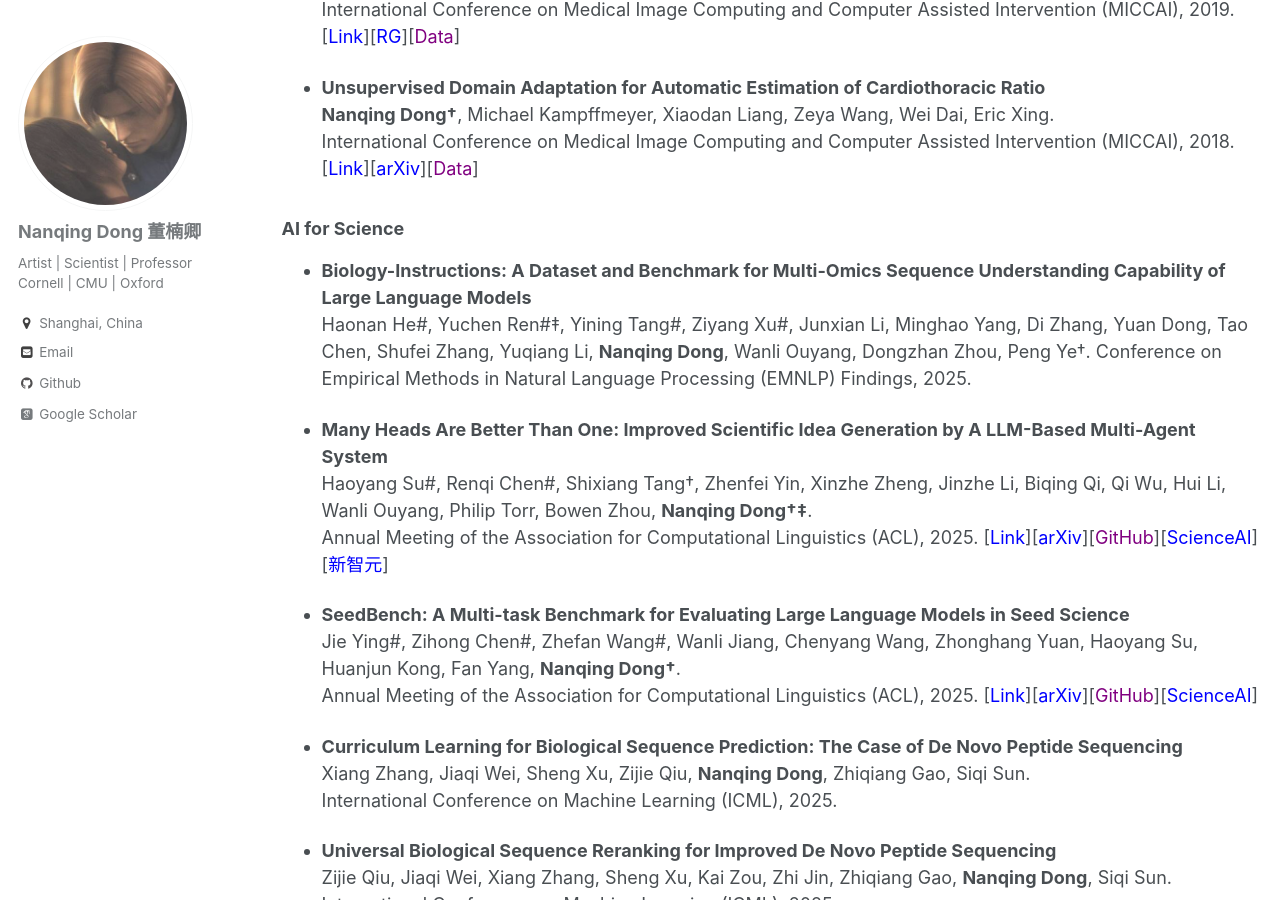
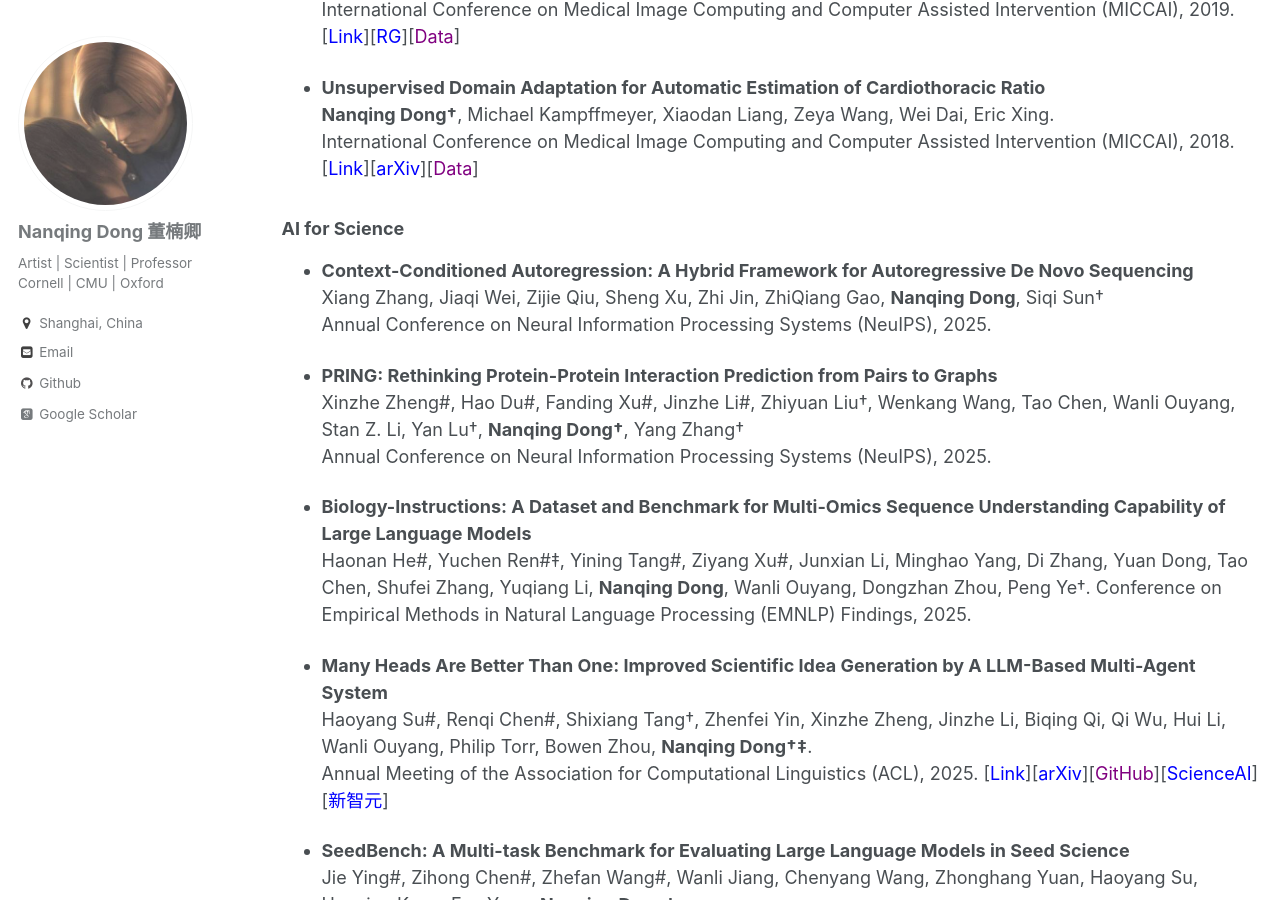
Before and after one commit to eveningdong/eveningdong.github.io, a Jekyll site: the page built from _pages/publication.md, in a window 1280 px wide and 900 px high, scrolled down 3890 px. Built offline with Jekyll 4.4.1, drawn with Linux system fonts in a browser that asks for light colours; some web fonts are replaced; some of the changed text lies outside the part shown.

Commit message:
Update publication.md

```diff
--- a/_pages/publication.md
+++ b/_pages/publication.md
@@ -132,6 +132,14 @@ The research topics are listed in alphabetical order.
 
 
 ### AI for Science
+* **Context-Conditioned Autoregression: A Hybrid Framework for Autoregressive De Novo Sequencing**
+  Xiang Zhang, Jiaqi Wei, Zijie Qiu, Sheng Xu, Zhi Jin, ZhiQiang Gao, **Nanqing Dong**, Siqi Sun†
+  Annual Conference on Neural Information Processing Systems (NeuIPS), 2025.
+
+* **PRING: Rethinking Protein-Protein Interaction Prediction from Pairs to Graphs**
+  Xinzhe Zheng#, Hao Du#, Fanding Xu#, Jinzhe Li#, Zhiyuan Liu†, Wenkang Wang, Tao Chen, Wanli Ouyang, Stan Z. Li, Yan Lu†, **Nanqing Dong†**, Yang Zhang†
+  Annual Conference on Neural Information Processing Systems (NeuIPS), 2025.
+
 * **Biology-Instructions: A Dataset and Benchmark for Multi-Omics Sequence Understanding Capability of Large Language Models**
   Haonan He#, Yuchen Ren#‡, Yining Tang#, Ziyang Xu#, Junxian Li, Minghao Yang, Di Zhang, Yuan Dong, Tao Chen, Shufei Zhang, Yuqiang Li, **Nanqing Dong**, Wanli Ouyang, Dongzhan Zhou, Peng Ye†.
   Conference on Empirical Methods in Natural Language Processing (EMNLP) Findings, 2025.
@@ -204,7 +212,7 @@ The research topics are listed in alphabetical order.
 ### Natural Language Processing
 * **ROGRAG: A Robustly Optimized GraphRAG Framework**
   Zhefan Wang, Huanjun Kong, Jie Ying, Wanli Ouyang, **Nanqing Dong†**.
-  Annual Meeting of the Association for Computational Linguistics (ACL), 2025. [[<span style="color:blue">Link</span>]](https://aclanthology.org/2025.acl-demo.58/)[[<span style="color:blue">arXiv</span>]](https://arxiv.org/abs/2410.09403)[[<span style="color:purple">GitHub</span>]](https://github.com/tpoisonooo/ROGRAG)
+  Annual Meeting of the Association for Computational Linguistics (ACL) System Demonstrations, 2025. [[<span style="color:blue">Link</span>]](https://aclanthology.org/2025.acl-demo.58/)[[<span style="color:blue">arXiv</span>]](https://arxiv.org/abs/2410.09403)[[<span style="color:purple">GitHub</span>]](https://github.com/tpoisonooo/ROGRAG)
 
 
 [//]: # (* **Computationally-Efficient Vision Transformer for Medical Image Semantic Segmentation via Dual Pseudo-Label Supervision**  )
```
